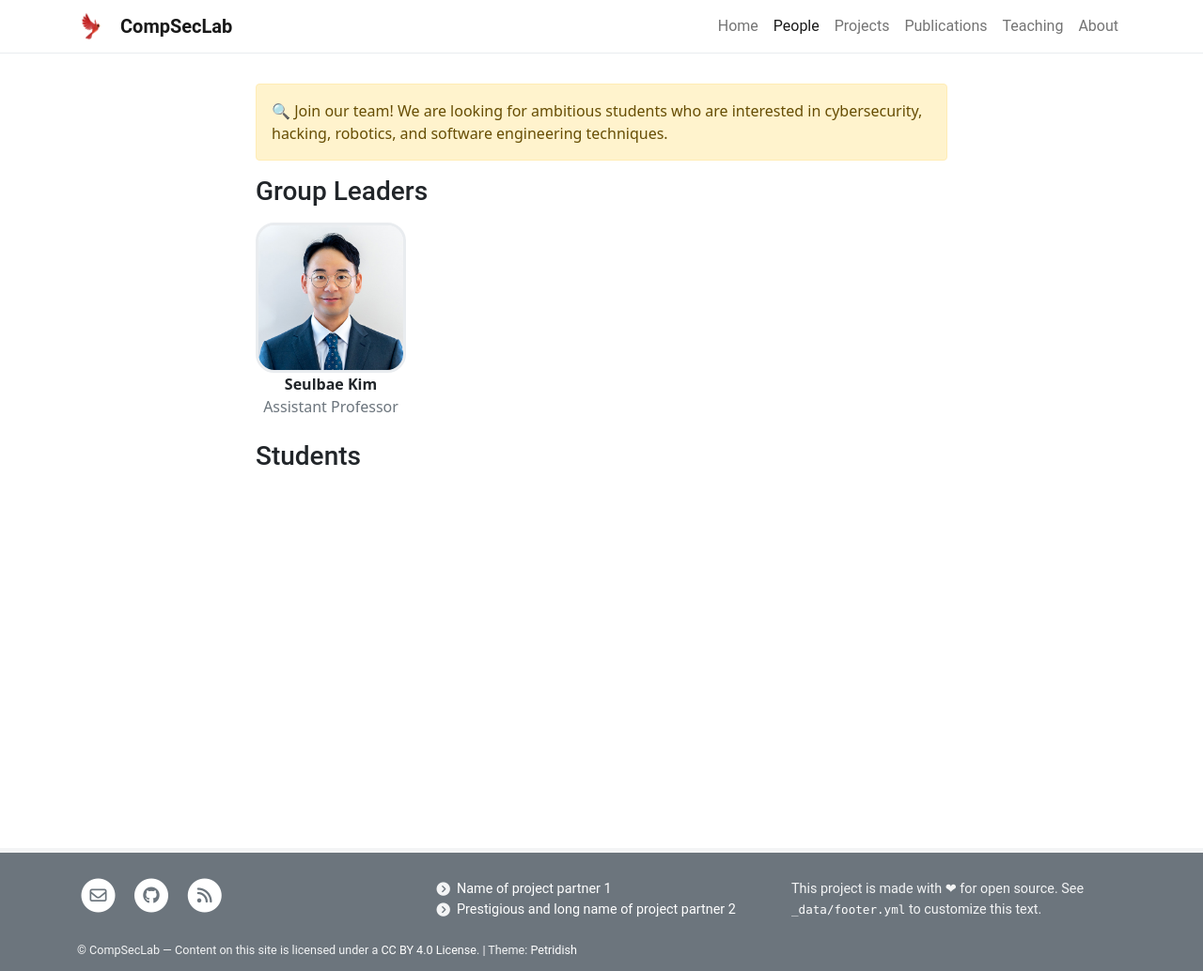
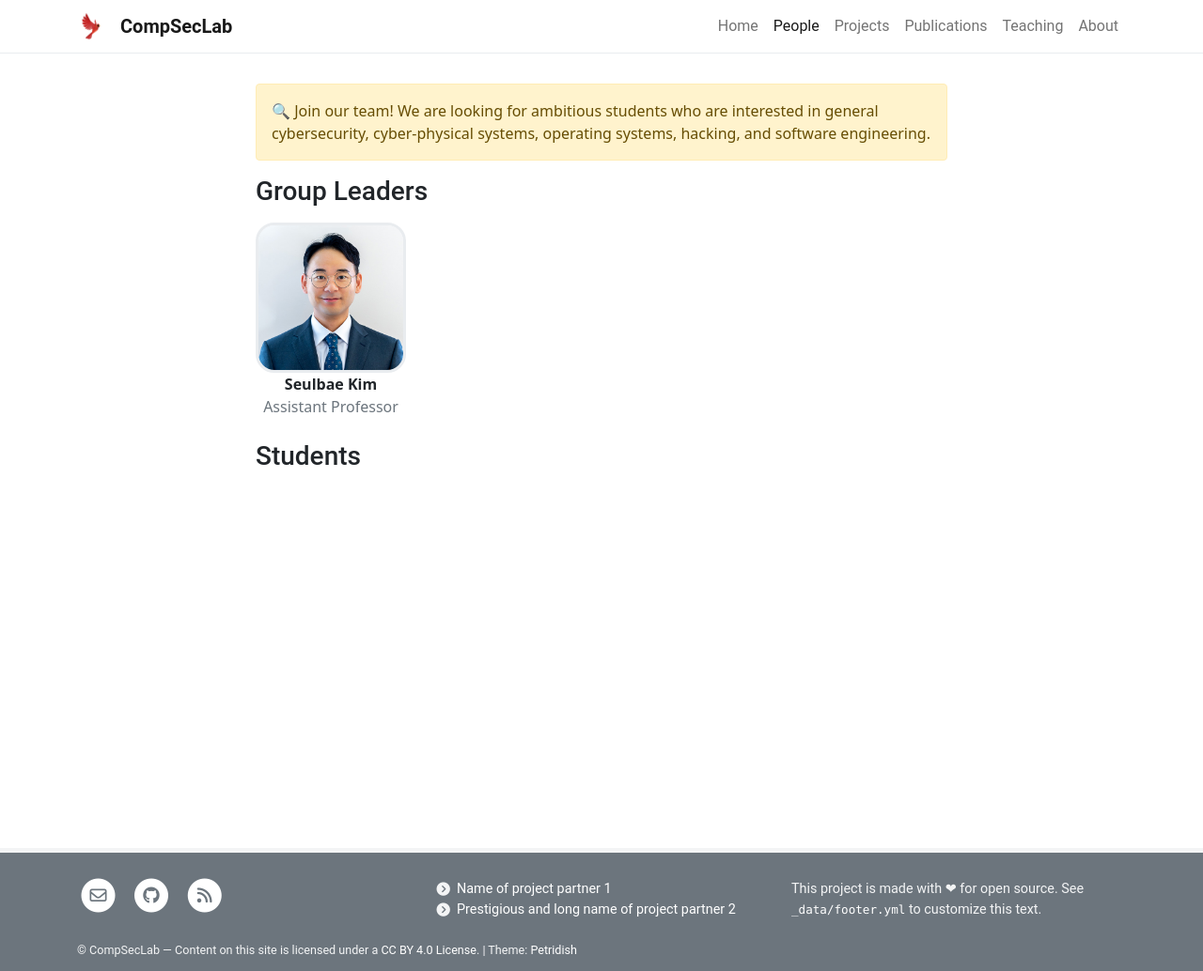
Before and after one commit to postech-compsec/postech-compsec.github.io, a Jekyll site: the page built from pages/people.md, in a window 1280 px wide. Shown: the whole page at 94% size. Built offline with Jekyll 4.4.1, drawn with Linux system fonts in a browser that asks for light colours; nearby versions of some CDN libraries.

Commit message:
rephrase ad

```diff
--- a/pages/people.md
+++ b/pages/people.md
@@ -7,5 +7,11 @@ permalink: /people/
 
 {:.alert .alert-warning}
 🔍 Join our team!
-We are looking for ambitious students who are interested in
-cybersecurity, hacking, robotics, and software engineering techniques.
+We are looking for ambitious students
+who are interested in
+    general cybersecurity,
+    cyber-physical systems,
+    operating systems,
+    hacking,
+    <!-- ML, AI, -->
+    and software engineering.
```
